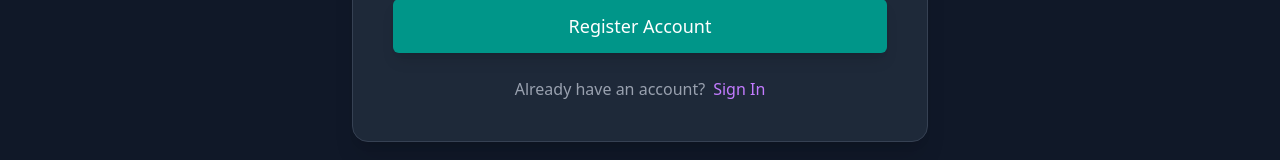
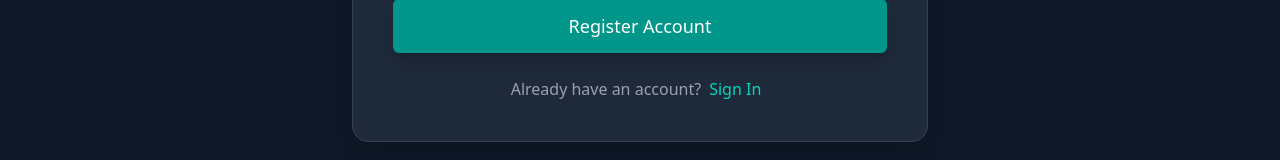
Before and after one commit to Anup-D-Dutta/Fest-Frontend, a React (Vite) app: page /register in a window 1280 px wide. Shown: the part 844-1004 px from the top of the page. Built offline with nearby package versions, Linux system fonts and the light colour scheme.

Commit message:
feat: Update navigation links in Login and Register1 components

```diff
--- a/src/components/Login.jsx
+++ b/src/components/Login.jsx
@@ -120,7 +120,7 @@ const Login = () => {
                 <div className="mt-6 text-center">
                     <p className="text-gray-400">
                         Don't have an account?
-                        <a href="#" onClick={() => showMessage('Navigating to Sign Up page...')} className="font-medium text-purple-400 hover:text-purple-300 ml-2 transition-colors duration-200">
+                        <a href="#" onClick={() => navigate('/register')} className="px-2 text-teal-400 hover:text-teal-300 transition-colors duration-200 font-medium">
                             Sign Up
                         </a>
                     </p>
--- a/src/components/Register1.jsx
+++ b/src/components/Register1.jsx
@@ -1,7 +1,9 @@
 import React, { useState } from 'react';
+import { useNavigate } from 'react-router-dom';
 
 // Main Registration Component
 const Register1 = () => {
+    const navigate = useNavigate();
     // State for form inputs
     const [fullName, setFullName] = useState('');
     const [email, setEmail] = useState('');
@@ -244,7 +246,7 @@ const Register1 = () => {
                 <div className="mt-6 text-center">
                     <p className="text-gray-400">
                         Already have an account?
-                        <a href="#" onClick={() => showMessage('Navigating to Login page...')} className="font-medium text-purple-400 hover:text-purple-300 ml-2 transition-colors duration-200">
+                        <a href="#" onClick={() => navigate('/login')} className="p-2 font-medium text-teal-400 hover:text-teal-300 transition-colors duration-200">
                             Sign In
                         </a>
                     </p>
```
